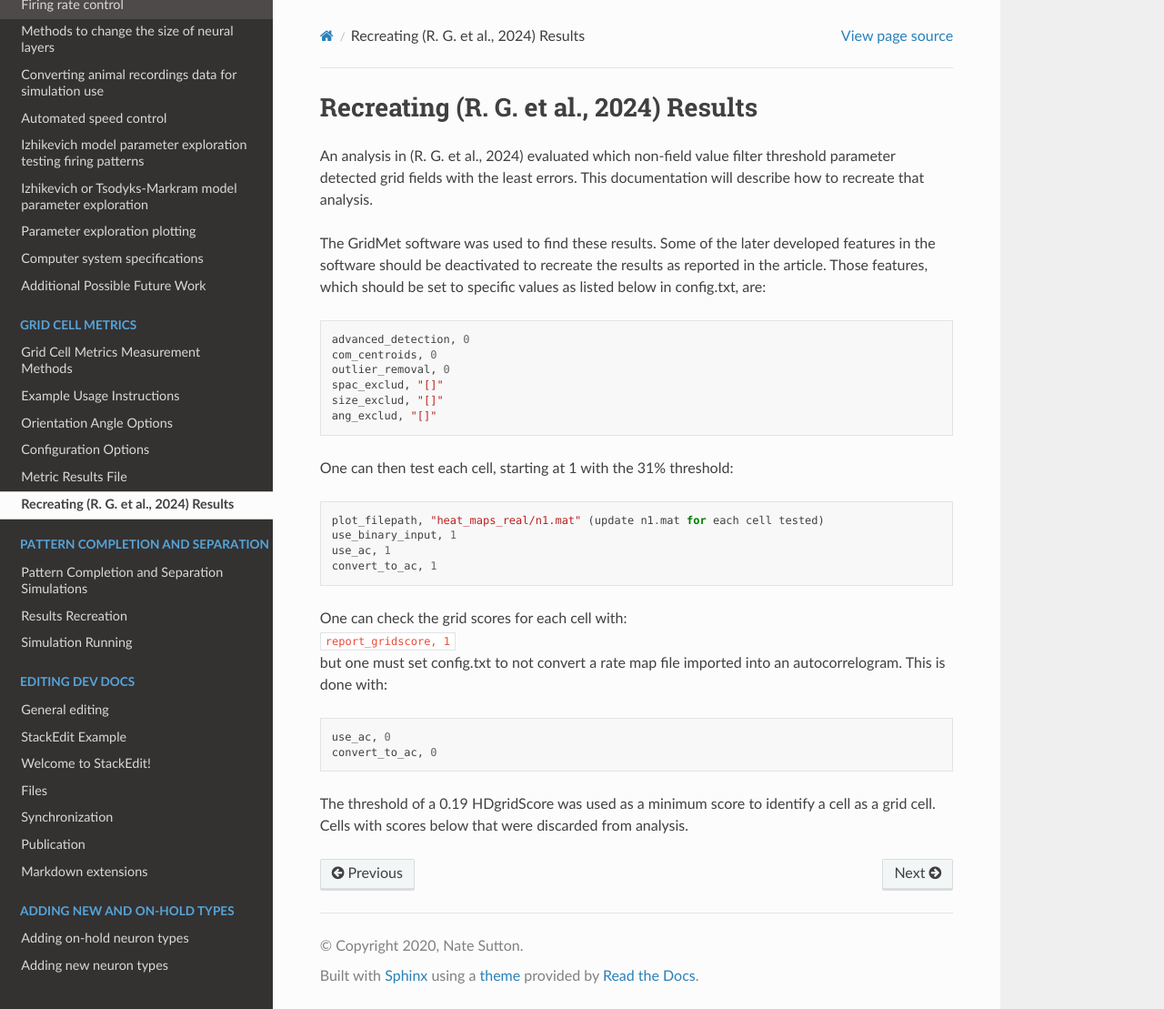
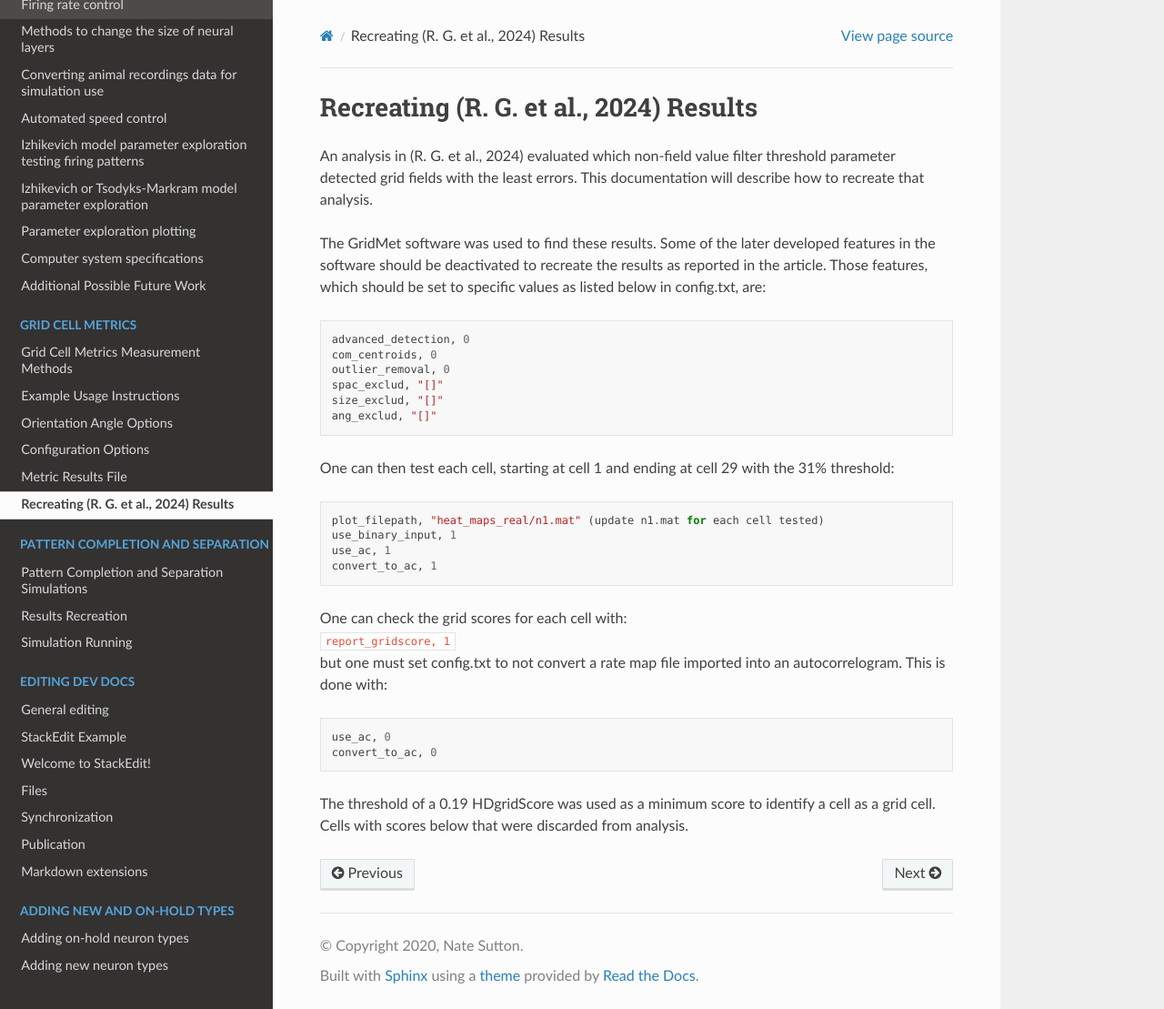
Before and after one commit to Hippocampome-Org/hco_dev_docs, a Sphinx documentation site: the page built from docs/gridcell_metrics/recreating_results.md, in a window 1280 px wide and 1109 px high. Shown: the whole window at 91% size. Built offline with Sphinx 7.4.7 and the Read the Docs theme 3.1.0, drawn with Linux system fonts in a browser that asks for light colours.

Commit message:
minor correction

````diff
--- a/docs/gridcell_metrics/recreating_results.md
+++ b/docs/gridcell_metrics/recreating_results.md
@@ -14,7 +14,7 @@ size_exclud, "[]"
 ang_exclud, "[]"
 ```
 
-One can then test each cell, starting at 1 with the 31% threshold:
+One can then test each cell, starting at cell 1 and ending at cell 29 with the 31% threshold:
 ```
 plot_filepath, "heat_maps_real/n1.mat" (update n1.mat for each cell tested)
 use_binary_input, 1
````
